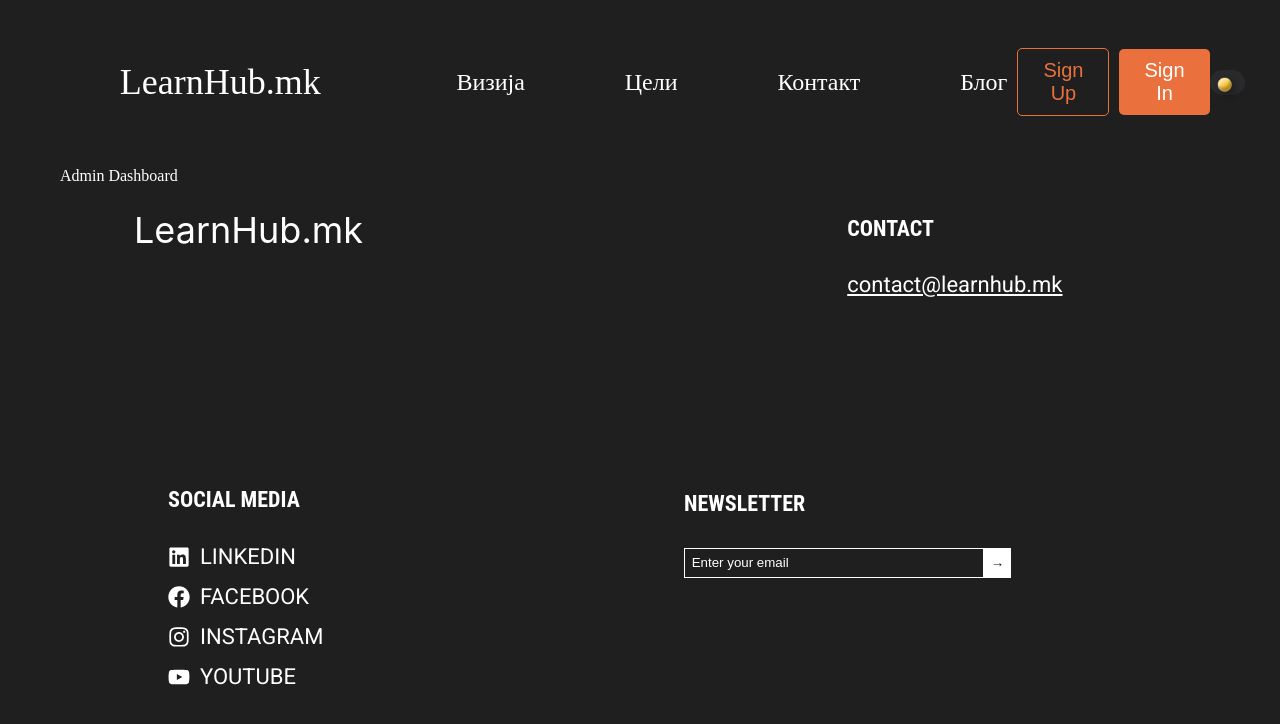
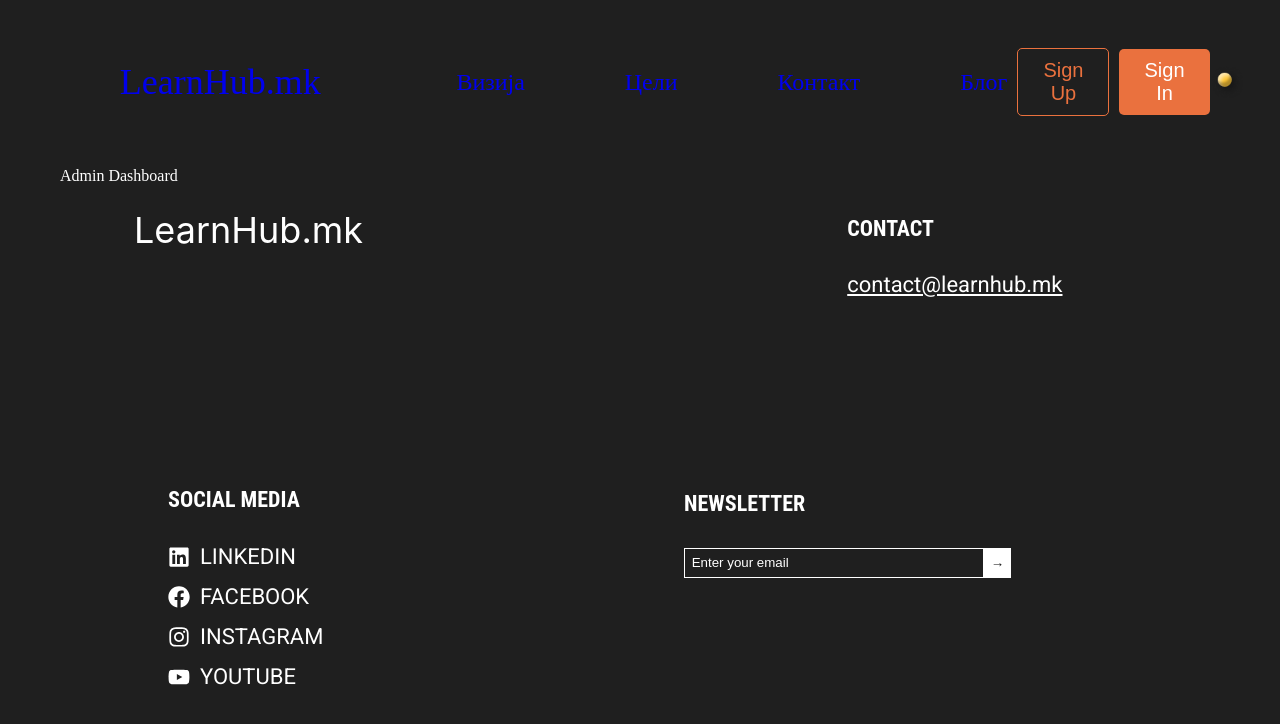
Before and after one commit to learnhubmk/app, a Next.js app: page /admin-dashboard in a window 1280 px wide. Shown: the top 724 px of the page. Built offline with nearby package versions, Linux system fonts and the light colour scheme.

Commit message:
style changes

```diff
--- a/components/reusable-components/navigation/navigation.module.scss
+++ b/components/reusable-components/navigation/navigation.module.scss
@@ -135,19 +135,19 @@
   transform: translateX(20px);
 }
 
-.ThemeBackgroundSize {
+.themeBackgroundSize {
   width: 40px;
   height: 25px;
   border-radius: 100px;
   //border: 1px solid var(--bg-color);
 }
-.ThemeBackgroundDark {
+.themeBackgroundDark {
   background-color: #2a2a2d;
 }
-.ThemeBackgroundLight {
+.themeBackgroundLight {
   background-color: #ffff;
 }
-.ThemeLight {
+.themeLight {
   background-color: var(--bg-color);
   color: var(--text-color) !important;
   .navigationLogo,
@@ -155,7 +155,7 @@
     color: var(--text-color) !important;
   }
 }
-.ThemeDark {
+.themeDark {
   background-color: #ffff;
   color: var(--bg-color) !important;
   .navigationLogo,
```
